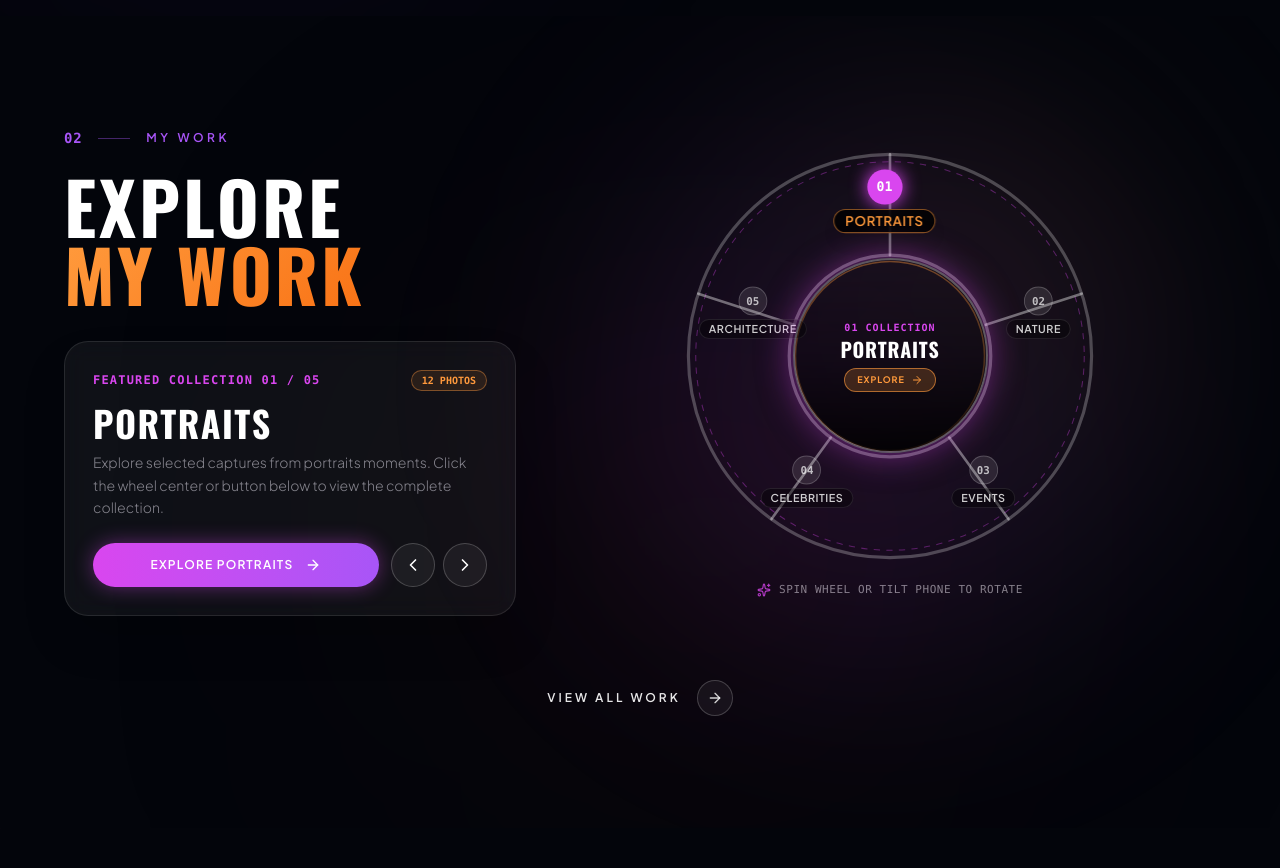
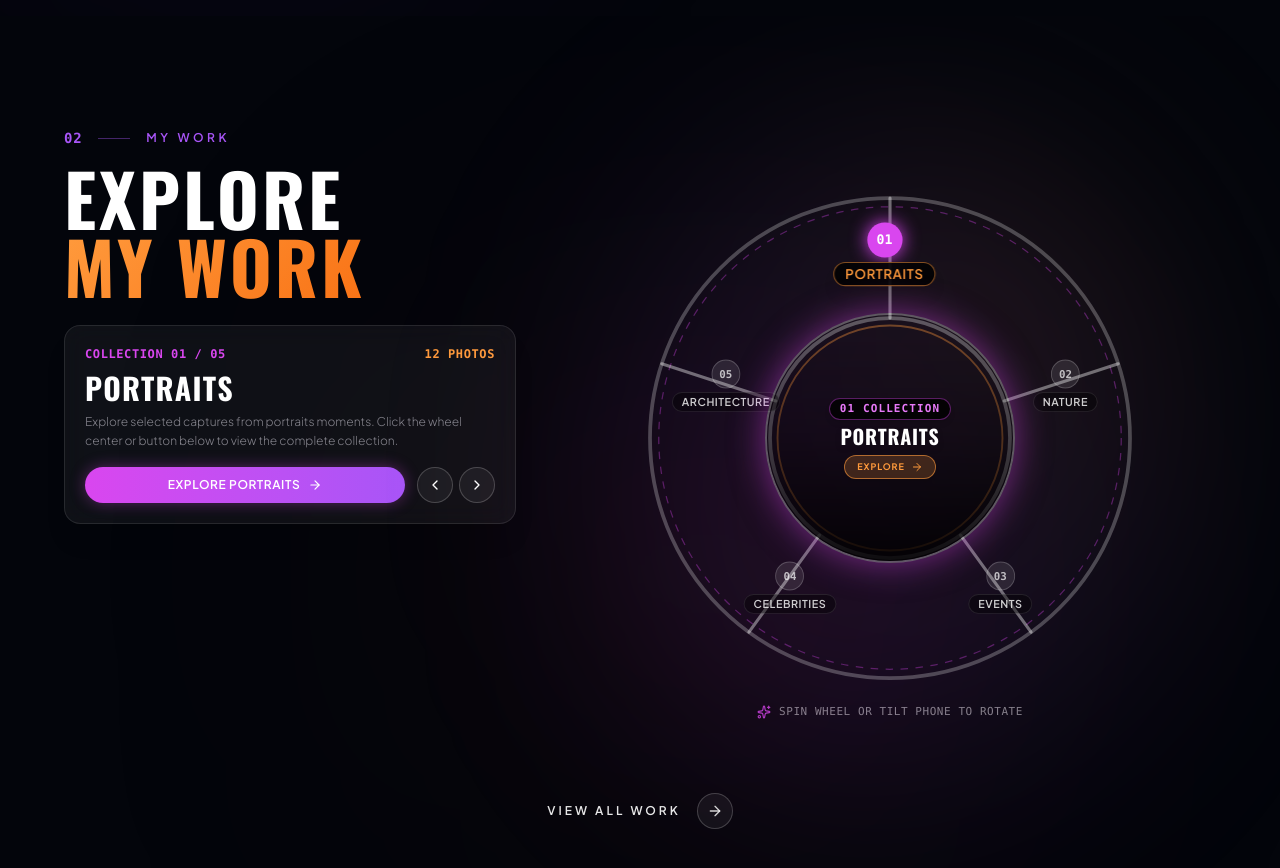
Before and after one commit to Srivathsan-09/Portfolio, a React (Vite) app: page / in a window 1280 px wide. Shown: the part 1700-2568 px from the top of the page. Built offline with nearby package versions, Linux system fonts and the light colour scheme; a web font is replaced by a local one.

Commit message:
Refine Aperture Wheel section: compact info card, high-contrast collection pill, and top-aligned larger desktop wheel

```diff
--- a/src/components/Work.jsx
+++ b/src/components/Work.jsx
@@ -360,7 +360,7 @@ function ApertureWheel({ categories, activeIndex, onSelectCategory, openGalleryM
         onTouchStart={handlePointerDown}
         onTouchMove={handlePointerMove}
         onTouchEnd={handlePointerUp}
-        className="relative w-[300px] h-[300px] sm:w-[380px] sm:h-[380px] md:w-[420px] md:h-[420px] rounded-full flex items-center justify-center cursor-grab active:cursor-grabbing touch-none transition-transform duration-300 ease-out"
+        className="relative w-[300px] h-[300px] sm:w-[380px] sm:h-[380px] lg:w-[460px] lg:h-[460px] xl:w-[500px] xl:h-[500px] rounded-full flex items-center justify-center cursor-grab active:cursor-grabbing touch-none transition-transform duration-300 ease-out"
         style={{ transform: `rotate(${rotationAngle}deg)` }}
       >
         {/* SVG Camera Lens Aperture Ring & Partition Lines */}
@@ -444,14 +444,14 @@ function ApertureWheel({ categories, activeIndex, onSelectCategory, openGalleryM
           );
         })}
 
-        {/* Center Iris Lens Hub (Shows Active Category Cover Photo & Click to Open) */}
+        {/* Center Iris Lens Hub (High Contrast Readability for COLLECTION) */}
         <div
           onClick={(e) => {
             e.stopPropagation();
             openGalleryModal(activeCategory.title);
           }}
           style={{ transform: `rotate(${-rotationAngle}deg)` }}
-          className="absolute w-[165px] h-[165px] sm:w-[195px] sm:h-[195px] rounded-full overflow-hidden border-2 border-white/30 shadow-[0_0_35px_rgba(217,70,239,0.5)] cursor-pointer group transition-transform duration-500 hover:scale-105 z-30"
+          className="absolute w-[160px] h-[160px] sm:w-[190px] sm:h-[190px] lg:w-[230px] lg:h-[230px] xl:w-[250px] xl:h-[250px] rounded-full overflow-hidden border-2 border-white/30 shadow-[0_0_35px_rgba(217,70,239,0.5)] cursor-pointer group transition-transform duration-500 hover:scale-105 z-30"
         >
           {/* Active Image */}
           <img
@@ -465,10 +465,10 @@ function ApertureWheel({ categories, activeIndex, onSelectCategory, openGalleryM
 
           {/* Center Lens CTA Details */}
           <div className="absolute inset-0 flex flex-col items-center justify-center p-3 text-center z-10">
-            <span className="text-[10px] font-mono text-[#D946EF] font-bold tracking-widest uppercase">
+            <span className="text-[10px] sm:text-[11px] font-mono text-[#E879F9] font-bold tracking-widest uppercase bg-black/80 px-2.5 py-0.5 rounded-full border border-[#D946EF]/40 shadow-md backdrop-blur-md mb-0.5">
               {activeCategory.num} COLLECTION
             </span>
-            <h4 className="font-oswald text-lg sm:text-xl font-bold text-white uppercase leading-tight my-0.5">
+            <h4 className="font-oswald text-lg sm:text-xl font-bold text-white uppercase leading-tight my-0.5 drop-shadow-md">
               {activeCategory.title}
             </h4>
             <div className="mt-1 px-3 py-1 rounded-full border border-[#FF9A3C]/60 bg-[#FF9A3C]/20 text-[#FF9A3C] text-[9px] font-bold tracking-widest uppercase inline-flex items-center gap-1.5 shadow-md group-hover:bg-[#FF9A3C] group-hover:text-black transition-all">
@@ -712,13 +712,13 @@ export default function Work() {
 
         <div className="max-w-7xl mx-auto px-6 lg:px-16 relative z-10 w-full">
 
-          <div className="grid grid-cols-1 lg:grid-cols-12 gap-10 lg:gap-12 items-center">
+          <div className="grid grid-cols-1 lg:grid-cols-12 gap-8 lg:gap-12 items-start">
 
             {/* LEFT COLUMN: Title & Active Category Info (Desktop Left / Mobile Top) */}
             <div className="lg:col-span-5 flex flex-col justify-center">
 
               {/* Section Header Tag */}
-              <div ref={tagRef} className="flex items-center gap-4 mb-4 sm:mb-6">
+              <div ref={tagRef} className="flex items-center gap-4 mb-3 sm:mb-4">
                 <span className="text-xs sm:text-sm font-mono text-[#A855F7] font-semibold tracking-wider">
                   02
                 </span>
@@ -729,7 +729,7 @@ export default function Work() {
               </div>
 
               {/* Main Heading */}
-              <div ref={titleRef} className="mb-6 sm:mb-8">
+              <div ref={titleRef} className="mb-5 sm:mb-6">
                 <h2 className="font-oswald text-5xl sm:text-6xl lg:text-7xl font-bold leading-[0.95] uppercase text-white">
                   EXPLORE <br />
                   <span className="text-gradient-orange inline-block">
@@ -738,49 +738,45 @@ export default function Work() {
                 </h2>
               </div>
 
-              {/* Active Category Information Card */}
-              <div ref={subtextRef} className="bg-white/5 border border-white/10 rounded-3xl p-6 sm:p-7 backdrop-blur-md relative overflow-hidden shadow-2xl">
-                <div className="flex items-center justify-between gap-4 mb-3">
-                  <span className="text-xs font-mono text-[#D946EF] font-bold tracking-widest uppercase">
-                    FEATURED COLLECTION {activeCategory.num} / 05
-                  </span>
-                  <span className="px-2.5 py-0.5 rounded-full border border-[#FF9A3C]/40 bg-[#FF9A3C]/10 text-[#FF9A3C] text-[10px] font-mono font-bold uppercase">
-                    {photoCount} PHOTOS
-                  </span>
+              {/* Active Category Information Card (Compact & Sleek) */}
+              <div ref={subtextRef} className="bg-white/5 border border-white/10 rounded-2xl p-4 sm:p-5 backdrop-blur-md relative overflow-hidden shadow-xl">
+                <div className="flex items-center justify-between text-xs font-mono text-[#D946EF] font-bold tracking-wider uppercase mb-2">
+                  <span>COLLECTION {activeCategory.num} / 05</span>
+                  <span className="text-[#FF9A3C] font-semibold">{photoCount} PHOTOS</span>
                 </div>
 
-                <h3 className="font-oswald text-3xl sm:text-4xl font-bold text-white uppercase mb-2">
+                <h3 className="font-oswald text-2xl sm:text-3xl font-bold text-white uppercase mb-1.5">
                   {activeCategory.title}
                 </h3>
 
-                <p className="text-xs sm:text-sm text-[#85848D] leading-relaxed font-light mb-6">
+                <p className="text-xs text-[#85848D] leading-relaxed font-light mb-4">
                   Explore selected captures from {activeCategory.title.toLowerCase()} moments. Click the wheel center or button below to view the complete collection.
                 </p>
 
                 {/* Primary CTA Button & Wheel Spin Controls */}
-                <div className="flex flex-col sm:flex-row items-stretch sm:items-center gap-3">
+                <div className="flex items-center gap-3">
                   <button
                     onClick={() => openGalleryModal(activeCategory.title)}
-                    className="flex-1 inline-flex items-center justify-center gap-3 px-6 py-3.5 rounded-full bg-gradient-to-r from-[#D946EF] to-[#A855F7] text-white font-semibold text-xs tracking-widest uppercase shadow-[0_0_20px_rgba(217,70,239,0.4)] hover:shadow-[0_0_30px_rgba(217,70,239,0.7)] hover:scale-[1.02] transition-all cursor-pointer group"
+                    className="flex-1 inline-flex items-center justify-center gap-2 px-4 py-2.5 rounded-full bg-gradient-to-r from-[#D946EF] to-[#A855F7] text-white font-semibold text-xs tracking-wider uppercase shadow-[0_0_15px_rgba(217,70,239,0.35)] hover:shadow-[0_0_25px_rgba(217,70,239,0.6)] hover:scale-[1.02] transition-all cursor-pointer group"
                   >
                     <span>EXPLORE {activeCategory.title}</span>
-                    <ArrowRight className="w-4 h-4 transform group-hover:translate-x-1 transition-transform" />
+                    <ArrowRight className="w-3.5 h-3.5 transform group-hover:translate-x-1 transition-transform" />
                   </button>
 
-                  <div className="flex items-center justify-center gap-2">
+                  <div className="flex items-center gap-1.5 shrink-0">
                     <button
                       onClick={handlePrevWheel}
                       aria-label="Previous Category"
-                      className="w-11 h-11 rounded-full border border-white/20 bg-white/5 flex items-center justify-center text-white hover:border-[#FF9A3C] hover:bg-[#FF9A3C]/20 hover:text-[#FF9A3C] transition-all cursor-pointer"
+                      className="w-9 h-9 rounded-full border border-white/20 bg-white/5 flex items-center justify-center text-white hover:border-[#FF9A3C] hover:bg-[#FF9A3C]/20 hover:text-[#FF9A3C] transition-all cursor-pointer"
                     >
-                      <ChevronLeft className="w-5 h-5" />
+                      <ChevronLeft className="w-4 h-4" />
                     </button>
                     <button
                       onClick={handleNextWheel}
                       aria-label="Next Category"
-                      className="w-11 h-11 rounded-full border border-white/20 bg-white/5 flex items-center justify-center text-white hover:border-[#FF9A3C] hover:bg-[#FF9A3C]/20 hover:text-[#FF9A3C] transition-all cursor-pointer"
+                      className="w-9 h-9 rounded-full border border-white/20 bg-white/5 flex items-center justify-center text-white hover:border-[#FF9A3C] hover:bg-[#FF9A3C]/20 hover:text-[#FF9A3C] transition-all cursor-pointer"
                     >
-                      <ChevronRight className="w-5 h-5" />
+                      <ChevronRight className="w-4 h-4" />
                     </button>
                   </div>
                 </div>
@@ -789,8 +785,8 @@ export default function Work() {
 
             </div>
 
-            {/* RIGHT COLUMN: Interactive Camera Aperture Wheel (Desktop Right / Mobile Bottom) */}
-            <div className="lg:col-span-7 flex items-center justify-center">
+            {/* RIGHT COLUMN: Larger Top-Aligned Aperture Wheel (Desktop Right / Mobile Bottom) */}
+            <div className="lg:col-span-7 flex items-center justify-center lg:pt-[44px]">
               <ApertureWheel
                 categories={workCards}
                 activeIndex={activeIndex}
@@ -802,7 +798,7 @@ export default function Work() {
           </div>
 
           {/* VIEW ALL WORK Footer Link */}
-          <div className="flex justify-center relative z-10 shrink-0 mt-12 sm:mt-16">
+          <div className="flex justify-center relative z-10 shrink-0 mt-10 sm:mt-14">
             <button
               onClick={() => openGalleryModal('ALL')}
               className="inline-flex items-center gap-4 group cursor-pointer"
@@ -815,6 +811,7 @@ export default function Work() {
               </div>
             </button>
           </div>
+
         </div>
       </section>
 
```
